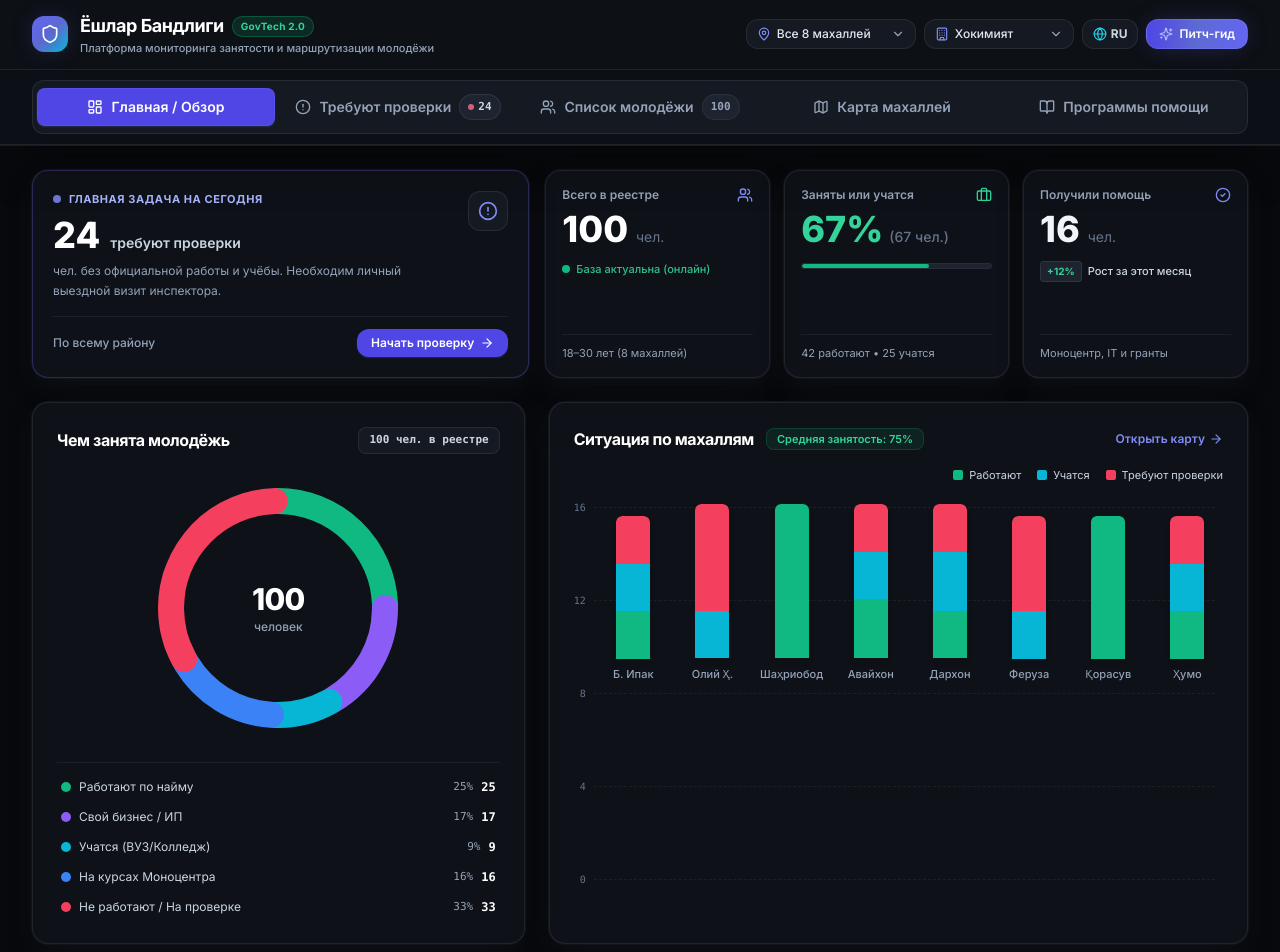
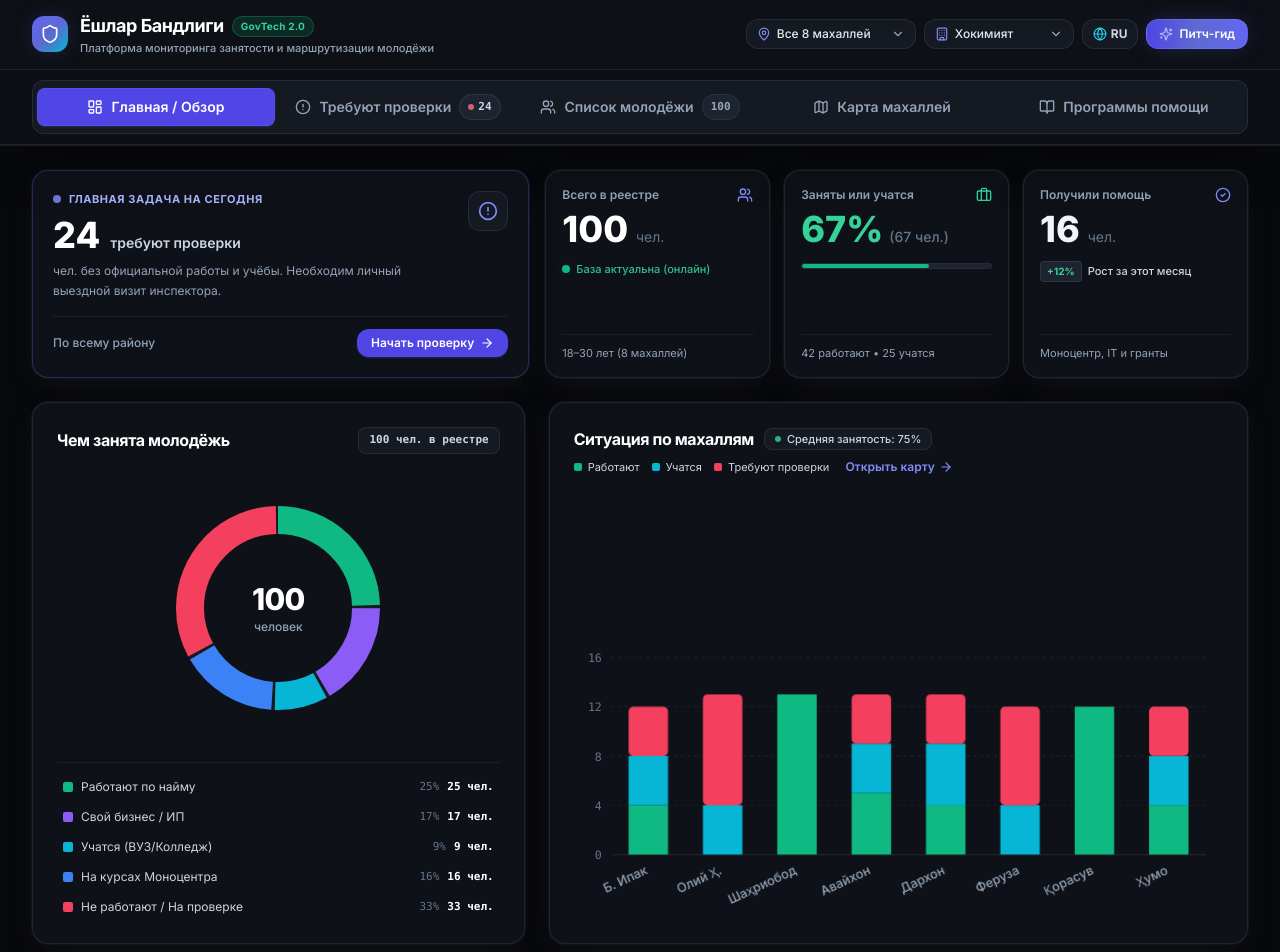
Before and after one commit to fluxo159/NEVERLOSE-Memesense, a React (Vite) app: page / in a window 1280 px wide. Shown: the top 952 px of the page. Built offline with nearby package versions, Linux system fonts and the light colour scheme.

Commit message:
fix: sharp cut boundaries for donut chart, auto-scaled bounds and grounded baseline for bar chart

```diff
--- a/src/components/charts/AnimatedDonutChart.tsx
+++ b/src/components/charts/AnimatedDonutChart.tsx
@@ -25,21 +25,22 @@ export const AnimatedDonutChart: React.FC<AnimatedDonutChartProps> = ({
 
   // SVG geometry constants
   const size = 260;
-  const strokeWidth = 26;
-  const radius = (size - strokeWidth) / 2 - 10; // ~107
+  const strokeWidth = 28;
+  const radius = 88;
   const center = size / 2;
-  const circumference = 2 * Math.PI * radius; // ~672.3
+  const circumference = 2 * Math.PI * radius; // ~552.92
 
   // Calculate segment lengths and cumulative offsets
   const nonZeroData = data.filter(d => d.value > 0);
   const totalVal = nonZeroData.reduce((acc, curr) => acc + curr.value, 0) || 1;
 
   let cumulativeOffset = 0;
+  const gapPixels = nonZeroData.length > 1 ? 3 : 0;
+
   const segments = nonZeroData.map((item, idx) => {
     const rawRatio = item.value / totalVal;
     const strokeDash = rawRatio * circumference;
-    const gap = nonZeroData.length > 1 ? 4 : 0;
-    const visibleLength = Math.max(0, strokeDash - gap);
+    const visibleLength = Math.max(0, strokeDash - gapPixels);
     const startOffset = cumulativeOffset;
     cumulativeOffset += strokeDash;
 
@@ -49,7 +50,7 @@ export const AnimatedDonutChart: React.FC<AnimatedDonutChartProps> = ({
       percentage: Math.round(rawRatio * 100),
       strokeDasharray: `${visibleLength} ${circumference - visibleLength}`,
       strokeDashoffset: -startOffset,
-      animationDelay: `${idx * 160}ms`
+      animationDelay: `${idx * 120}ms`
     };
   });
 
@@ -66,13 +67,13 @@ export const AnimatedDonutChart: React.FC<AnimatedDonutChartProps> = ({
         </div>
       )}
 
-      {/* SVG Donut Circle */}
+      {/* SVG Donut Circle with Sharp Clean Cuts */}
       <div className="relative flex items-center justify-center my-auto py-2">
         <svg
           width={size}
           height={size}
           viewBox={`0 0 ${size} ${size}`}
-          className="transform -rotate-90 select-none overflow-visible"
+          className="transform -rotate-90 select-none"
         >
           {/* Subtle Background Track */}
           <circle
@@ -84,7 +85,7 @@ export const AnimatedDonutChart: React.FC<AnimatedDonutChartProps> = ({
             strokeWidth={strokeWidth}
           />
 
-          {/* Animated Slices */}
+          {/* Sharp Slices with Crisp Cut Boundaries (strokeLinecap="butt") */}
           {segments.map((seg) => {
             const isHovered = hoveredIndex === seg.idx;
             const isDimmed = hoveredIndex !== null && !isHovered;
@@ -97,17 +98,17 @@ export const AnimatedDonutChart: React.FC<AnimatedDonutChartProps> = ({
                 r={radius}
                 fill="none"
                 stroke={seg.color}
-                strokeWidth={isHovered ? strokeWidth + 6 : strokeWidth}
+                strokeWidth={isHovered ? strokeWidth + 4 : strokeWidth}
                 strokeDasharray={seg.strokeDasharray}
                 strokeDashoffset={seg.strokeDashoffset}
-                strokeLinecap="round"
+                strokeLinecap="butt"
                 onMouseEnter={() => setHoveredIndex(seg.idx)}
                 onMouseLeave={() => setHoveredIndex(null)}
-                className="cursor-pointer transition-all duration-200"
+                className="cursor-pointer transition-all duration-150"
                 style={{
-                  animation: `donutSliceDraw 0.45s cubic-bezier(0.16, 1, 0.3, 1) ${seg.animationDelay} both`,
-                  opacity: isDimmed ? 0.35 : 1,
-                  filter: isHovered ? `drop-shadow(0 0 8px ${seg.color}80)` : 'none'
+                  animation: `donutSliceDraw 0.35s cubic-bezier(0.16, 1, 0.3, 1) ${seg.animationDelay} both`,
+                  opacity: isDimmed ? 0.3 : 1,
+                  filter: isHovered ? `drop-shadow(0 0 6px ${seg.color}60)` : 'none'
                 }}
               />
             );
@@ -146,23 +147,23 @@ export const AnimatedDonutChart: React.FC<AnimatedDonutChartProps> = ({
               key={seg.name}
               onMouseEnter={() => setHoveredIndex(seg.idx)}
               onMouseLeave={() => setHoveredIndex(null)}
-              className={`flex items-center justify-between p-1 rounded-lg transition-all cursor-pointer ${
+              className={`flex items-center justify-between py-1 px-1.5 rounded-lg transition-all cursor-pointer ${
                 isHovered ? 'bg-surface-2 text-white' : isDimmed ? 'opacity-40 text-slate-400' : 'text-slate-300 hover:text-white'
               }`}
             >
               <div className="flex items-center gap-2 truncate min-w-0 pr-2">
                 <span
-                  className="w-2.5 h-2.5 rounded-full flex-shrink-0 transition-transform"
+                  className="w-2.5 h-2.5 rounded-sm flex-shrink-0 transition-transform"
                   style={{
                     backgroundColor: seg.color,
-                    transform: isHovered ? 'scale(1.3)' : 'scale(1)'
+                    transform: isHovered ? 'scale(1.25)' : 'scale(1)'
                   }}
                 />
                 <span className="truncate text-xs">{seg.name}</span>
               </div>
-              <div className="flex items-center gap-2 flex-shrink-0 font-mono">
-                <span className="text-slate-400 text-[11px]">{seg.percentage}%</span>
-                <span className="font-bold text-white text-xs">{seg.value}</span>
+              <div className="flex items-center gap-2 flex-shrink-0 font-mono text-[11px]">
+                <span className="text-slate-500">{seg.percentage}%</span>
+                <span className="font-semibold text-white">{seg.value} чел.</span>
               </div>
             </div>
           );
--- a/src/components/charts/AnimatedStackedBarChart.tsx
+++ b/src/components/charts/AnimatedStackedBarChart.tsx
@@ -31,13 +31,26 @@ export const AnimatedStackedBarChart: React.FC<AnimatedStackedBarChartProps> = (
   labels,
   onOpenMap
 }) => {
-  const [hoveredMahalla, setHoveredMahalla] = useState<MahallaBarItem | null>(null);
+  const [hoveredIdx, setHoveredIdx] = useState<number | null>(null);
   const [tooltipPos, setTooltipPos] = useState<{ x: number; y: number } | null>(null);
 
-  // Chart configuration
-  const maxVal = Math.max(16, ...data.map(d => d.total + 2));
-  const height = 190;
-  const yTicks = [0, 4, 8, 12, 16];
+  // Dynamic max bound calculation: rounds up to nearest multiple of 4
+  const rawMax = Math.max(12, ...data.map(d => d.total));
+  const maxVal = Math.ceil(rawMax / 4) * 4;
+
+  // SVG dimensions
+  const svgWidth = 560;
+  const svgHeight = 240;
+  const chartTop = 15;
+  const chartBottom = 185;
+  const chartHeight = chartBottom - chartTop; // 170px
+  const leftMargin = 32;
+  const rightMargin = 15;
+  const availableWidth = svgWidth - leftMargin - rightMargin;
+
+  // Grid steps (4 equal segments)
+  const step = maxVal / 4;
+  const yTicks = [0, step, step * 2, step * 3, maxVal];
 
   const colors = {
     employed: '#10B981',
@@ -45,18 +58,38 @@ export const AnimatedStackedBarChart: React.FC<AnimatedStackedBarChartProps> = (
     neet: '#F43F5E'
   };
 
+  const hoveredItem = hoveredIdx !== null ? data[hoveredIdx] : null;
+
   return (
-    <div className="flex flex-col justify-between h-full space-y-4 relative">
+    <div className="flex flex-col justify-between h-full space-y-3 relative">
 
       {/* Chart Header */}
       <div className="flex items-center justify-between flex-wrap gap-2">
-        <div className="flex items-center gap-3">
+        <div className="flex items-center gap-2.5">
           {title && <h3 className="text-base font-bold text-white tracking-tight">{title}</h3>}
           {avgEmploymentLabel && (
-            <span className="hidden sm:inline-block text-emerald-400 text-[11px] font-semibold bg-emerald-500/10 px-2.5 py-0.5 rounded-lg border border-emerald-500/20">
-              {avgEmploymentLabel}
+            <span className="inline-flex items-center gap-1.5 text-slate-300 text-[11px] font-medium bg-surface-2 px-2.5 py-0.5 rounded-lg border border-white/[0.08]">
+              <span className="w-1.5 h-1.5 rounded-full bg-emerald-400/80"></span>
+              <span>{avgEmploymentLabel}</span>
             </span>
           )}
+        </div>
+
+        <div className="flex items-center gap-4">
+          {/* Top Legend */}
+          <div className="hidden sm:flex items-center gap-3 text-[11px] text-slate-300">
+            <div className="flex items-center gap-1.5">
+              <span className="w-2 h-2 rounded-sm bg-emerald-500" />
+              <span>{labels.employed}</span>
+            </div>
+            <div className="flex items-center gap-1.5">
+              <span className="w-2 h-2 rounded-sm bg-cyan-500" />
+              <span>{labels.studying}</span>
+            </div>
+            <div className="flex items-center gap-1.5">
+              <span className="w-2 h-2 rounded-sm bg-rose-500" />
+              <span>{labels.neet}</span>
+            </div>
           </div>
 
           {onOpenMap && (
@@ -69,119 +102,151 @@ export const AnimatedStackedBarChart: React.FC<AnimatedStackedBarChartProps> = (
             </button>
           )}
         </div>
-
-      {/* Top Legend */}
-      <div className="flex items-center justify-end gap-4 text-[11px] text-slate-300">
-        <div className="flex items-center gap-1.5">
-          <span className="w-2.5 h-2.5 rounded-sm bg-emerald-500" />
-          <span>{labels.employed}</span>
-        </div>
-        <div className="flex items-center gap-1.5">
-          <span className="w-2.5 h-2.5 rounded-sm bg-cyan-500" />
-          <span>{labels.studying}</span>
-        </div>
-        <div className="flex items-center gap-1.5">
-          <span className="w-2.5 h-2.5 rounded-sm bg-rose-500" />
-          <span>{labels.neet}</span>
-        </div>
       </div>
 
-      {/* Responsive Bar Chart Canvas */}
-      <div className="relative pt-2 pb-1 flex-1 min-h-[220px]">
-
-        {/* Y-Axis Grid & Labels */}
-        <div className="absolute inset-0 pointer-events-none flex flex-col justify-between pb-8 pr-2">
-          {yTicks.slice().reverse().map((tick) => (
-            <div key={tick} className="flex items-center w-full">
-              <span className="text-[10px] text-slate-500 font-mono w-5 text-right pr-2">
-                {tick}
-              </span>
-              <div className="flex-1 border-b border-white/[0.06] border-dashed" />
-            </div>
-          ))}
-        </div>
-
-        {/* Columns Grid */}
-        <div className="pl-6 h-[175px] flex items-end justify-between gap-1 sm:gap-2 relative z-10">
-          {data.map((item, idx) => {
-            const isHovered = hoveredMahalla?.name === item.name;
-            const colHeightPx = (item.total / maxVal) * height;
-
-            const employedPx = item.total > 0 ? (item.employed / item.total) * colHeightPx : 0;
-            const studyingPx = item.total > 0 ? (item.studying / item.total) * colHeightPx : 0;
-            const neetPx = item.total > 0 ? (item.neet / item.total) * colHeightPx : 0;
+      {/* SVG Canvas for Perfect Pixel Alignment */}
+      <div className="relative w-full overflow-hidden">
+        <svg
+          viewBox={`0 0 ${svgWidth} ${svgHeight}`}
+          className="w-full h-auto select-none"
+        >
+          {/* Y-Axis Grid Lines & Numbers */}
+          {yTicks.map((tick) => {
+            const yPos = chartBottom - (tick / maxVal) * chartHeight;
 
             return (
-              <div
+              <g key={tick}>
+                <text
+                  x={leftMargin - 8}
+                  y={yPos + 4}
+                  textAnchor="end"
+                  className="fill-slate-500 text-[10px] font-mono select-none"
+                >
+                  {tick}
+                </text>
+                <line
+                  x1={leftMargin}
+                  y1={yPos}
+                  x2={svgWidth - rightMargin}
+                  y2={yPos}
+                  stroke="rgba(255, 255, 255, 0.06)"
+                  strokeDasharray={tick === 0 ? 'none' : '3 3'}
+                  strokeWidth={tick === 0 ? 1.5 : 1}
+                />
+              </g>
+            );
+          })}
+
+          {/* Columns */}
+          {data.map((item, idx) => {
+            const colWidth = Math.min(34, (availableWidth / data.length) * 0.65);
+            const colGap = availableWidth / data.length;
+            const xCenter = leftMargin + idx * colGap + colGap / 2;
+            const xPos = xCenter - colWidth / 2;
+
+            const totalHeight = (item.total / maxVal) * chartHeight;
+            const employedH = item.total > 0 ? (item.employed / maxVal) * chartHeight : 0;
+            const studyingH = item.total > 0 ? (item.studying / maxVal) * chartHeight : 0;
+            const neetH = item.total > 0 ? (item.neet / maxVal) * chartHeight : 0;
+
+            const isHovered = hoveredIdx === idx;
+
+            // Y positions (stacked from baseline upwards)
+            const employedY = chartBottom - employedH;
+            const studyingY = employedY - studyingH;
+            const neetY = studyingY - neetH;
+
+            return (
+              <g
                 key={item.name}
-                className="flex-1 flex flex-col items-center group cursor-pointer relative"
+                className="cursor-pointer"
                 onMouseEnter={(e) => {
-                  setHoveredMahalla(item);
+                  setHoveredIdx(idx);
                   const rect = e.currentTarget.getBoundingClientRect();
                   setTooltipPos({ x: rect.left + rect.width / 2, y: rect.top });
                 }}
                 onMouseLeave={() => {
-                  setHoveredMahalla(null);
+                  setHoveredIdx(null);
                   setTooltipPos(null);
                 }}
               >
-                {/* Highlight Backdrop on Hover */}
+                {/* Column Highlight Backdrop */}
                 {isHovered && (
-                  <div className="absolute -inset-x-1 -inset-y-2 bg-white/[0.04] rounded-xl pointer-events-none transition-all" />
-                )}
-
-                {/* The Animated Column Stack */}
-                <div
-                  className="w-full max-w-[34px] rounded-t-md overflow-hidden flex flex-col-reverse shadow-md transition-transform duration-200"
-                  style={{
-                    height: `${Math.max(4, colHeightPx)}px`,
-                    animation: `barGrowCascading 0.55s cubic-bezier(0.16, 1, 0.3, 1) ${idx * 80}ms both`,
-                    transformOrigin: 'bottom',
-                    transform: isHovered ? 'scaleY(1.03) scaleX(1.06)' : 'none'
-                  }}
-                >
-                  {/* Bottom: Employed */}
-                  {employedPx > 0 && (
-                    <div
-                      style={{ height: `${employedPx}px`, backgroundColor: colors.employed }}
-                      className="w-full transition-opacity duration-200 hover:brightness-110"
+                  <rect
+                    x={xPos - 4}
+                    y={chartTop}
+                    width={colWidth + 8}
+                    height={chartHeight + 2}
+                    rx={6}
+                    fill="rgba(255, 255, 255, 0.04)"
                   />
                 )}
 
-                  {/* Middle: Studying */}
-                  {studyingPx > 0 && (
-                    <div
-                      style={{ height: `${studyingPx}px`, backgroundColor: colors.studying }}
-                      className="w-full transition-opacity duration-200 hover:brightness-110"
+                {/* Animated Column Group with Cascading Entry Animation */}
+                <g
+                  style={{
+                    animation: `barGrowCascading 0.5s cubic-bezier(0.16, 1, 0.3, 1) ${idx * 70}ms both`,
+                    transformOrigin: `${xCenter}px ${chartBottom}px`
+                  }}
+                >
+                  {/* Employed Section (Bottom) */}
+                  {employedH > 0 && (
+                    <rect
+                      x={xPos}
+                      y={employedY}
+                      width={colWidth}
+                      height={employedH}
+                      fill={colors.employed}
+                      className="transition-all duration-150"
                     />
                   )}
 
-                  {/* Top: NEET */}
-                  {neetPx > 0 && (
-                    <div
-                      style={{ height: `${neetPx}px`, backgroundColor: colors.neet }}
-                      className="w-full rounded-t-md transition-opacity duration-200 hover:brightness-110"
+                  {/* Studying Section (Middle) */}
+                  {studyingH > 0 && (
+                    <rect
+                      x={xPos}
+                      y={studyingY}
+                      width={colWidth}
+                      height={studyingH}
+                      fill={colors.studying}
+                      className="transition-all duration-150"
                     />
                   )}
-                </div>
+
+                  {/* NEET Section (Top with rounded cap) */}
+                  {neetH > 0 && (
+                    <rect
+                      x={xPos}
+                      y={neetY}
+                      width={colWidth}
+                      height={neetH}
+                      rx={4}
+                      fill={colors.neet}
+                      className="transition-all duration-150"
+                    />
+                  )}
+                </g>
 
                 {/* X-Axis Label */}
-                <div className="mt-2 text-center w-full">
-                  <span
-                    className={`block text-[11px] font-medium transition-colors truncate transform -rotate-25 origin-top-left ${
-                      isHovered ? 'text-indigo-400 font-bold' : 'text-slate-400'
+                <text
+                  x={xCenter}
+                  y={chartBottom + 16}
+                  textAnchor="end"
+                  transform={`rotate(-25, ${xCenter}, ${chartBottom + 16})`}
+                  className={`text-[11px] font-medium transition-colors select-none ${
+                    isHovered ? 'fill-indigo-400 font-bold' : 'fill-slate-400'
                   }`}
                 >
                   {item.name}
-                  </span>
-                </div>
-              </div>
+                </text>
+              </g>
             );
           })}
+        </svg>
       </div>
 
       {/* Floating Custom Tooltip */}
-        {hoveredMahalla && tooltipPos && (
+      {hoveredItem && tooltipPos && (
         <div
           className="fixed z-50 pointer-events-none transform -translate-x-1/2 -translate-y-full mb-3 bg-[#151922] border border-white/[0.14] rounded-xl p-3 shadow-2xl shadow-black/90 min-w-[190px] animate-in fade-in zoom-in-95 duration-150"
           style={{
@@ -190,7 +255,7 @@ export const AnimatedStackedBarChart: React.FC<AnimatedStackedBarChartProps> = (
           }}
         >
           <div className="text-xs font-bold text-white border-b border-white/[0.08] pb-1.5 mb-2">
-              {hoveredMahalla.fullName}
+            {hoveredItem.fullName}
           </div>
           <div className="space-y-1.5 text-[11px]">
             <div className="flex items-center justify-between text-slate-300">
@@ -198,7 +263,7 @@ export const AnimatedStackedBarChart: React.FC<AnimatedStackedBarChartProps> = (
                 <span className="w-2 h-2 rounded-full bg-emerald-500" />
                 <span>{labels.employed}:</span>
               </span>
-                <strong className="text-white font-mono">{hoveredMahalla.employed} чел.</strong>
+              <strong className="text-white font-mono">{hoveredItem.employed} чел.</strong>
             </div>
 
             <div className="flex items-center justify-between text-slate-300">
@@ -206,7 +271,7 @@ export const AnimatedStackedBarChart: React.FC<AnimatedStackedBarChartProps> = (
                 <span className="w-2 h-2 rounded-full bg-cyan-500" />
                 <span>{labels.studying}:</span>
               </span>
-                <strong className="text-white font-mono">{hoveredMahalla.studying} чел.</strong>
+              <strong className="text-white font-mono">{hoveredItem.studying} чел.</strong>
             </div>
 
             <div className="flex items-center justify-between text-slate-300">
@@ -214,19 +279,17 @@ export const AnimatedStackedBarChart: React.FC<AnimatedStackedBarChartProps> = (
                 <span className="w-2 h-2 rounded-full bg-rose-500" />
                 <span>{labels.neet}:</span>
               </span>
-                <strong className="text-rose-400 font-mono">{hoveredMahalla.neet} чел.</strong>
+              <strong className="text-rose-400 font-mono">{hoveredItem.neet} чел.</strong>
             </div>
 
             <div className="pt-1.5 mt-1 border-t border-white/[0.06] flex items-center justify-between text-xs font-bold text-slate-200">
               <span>Всего в махалле:</span>
-                <span className="font-mono text-white">{hoveredMahalla.total} чел.</span>
+              <span className="font-mono text-white">{hoveredItem.total} чел.</span>
             </div>
           </div>
         </div>
       )}
 
     </div>
-
-    </div>
   );
 };
```
Lines whose indentation alone changed are shown as unchanged.
